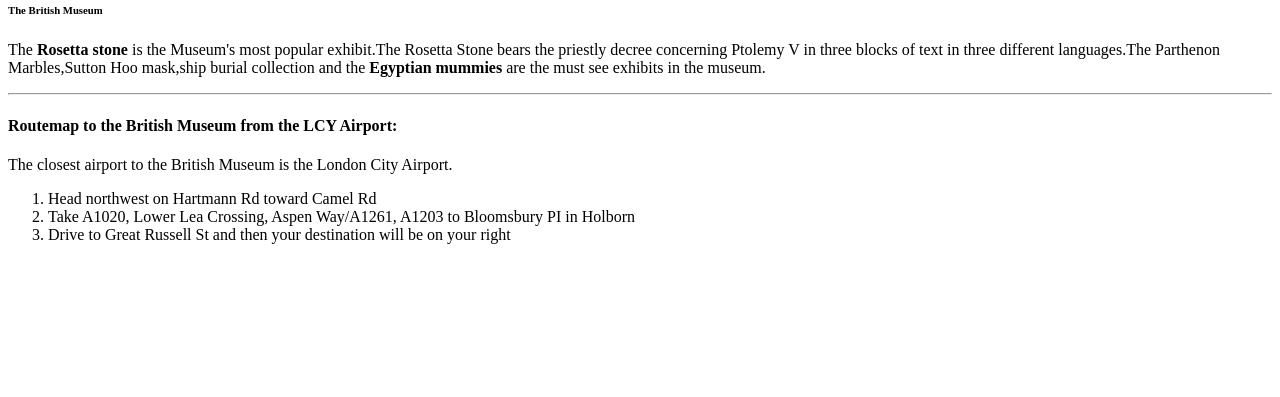
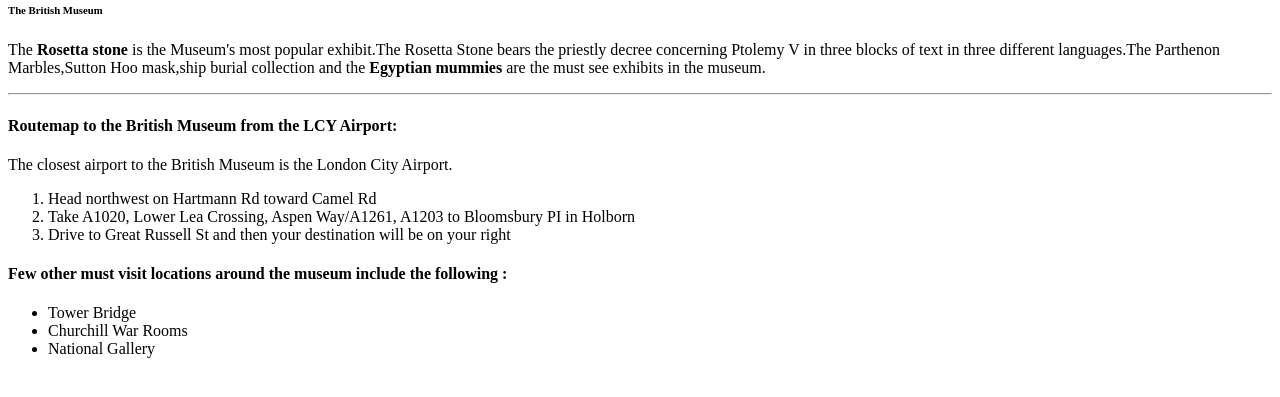
Before and after one commit to 44-563-Web-Apps-F22/44563-webapps-assignment-3-harithareddy630, a plain HTML site: page index.html in a window 1280 px wide. Shown: the part 79-476 px from the top of the page. Drawn offline with Linux system fonts and the light colour scheme.

Commit message:
added must visited places

```diff
--- a/index.html
+++ b/index.html
@@ -18,3 +18,10 @@
      <li>Take A1020, Lower Lea Crossing, Aspen Way/A1261, A1203 to Bloomsbury PI in Holborn</li>
      <li>Drive to Great Russell St and then your destination will be on your right</li>
 </ol>
+
+<h4>Few other must visit locations around the museum include the following :</h4>
+<ul>
+     <li>Tower Bridge</li>
+     <li>Churchill War Rooms</li>
+     <li>National Gallery</li>
+</ul>
```
